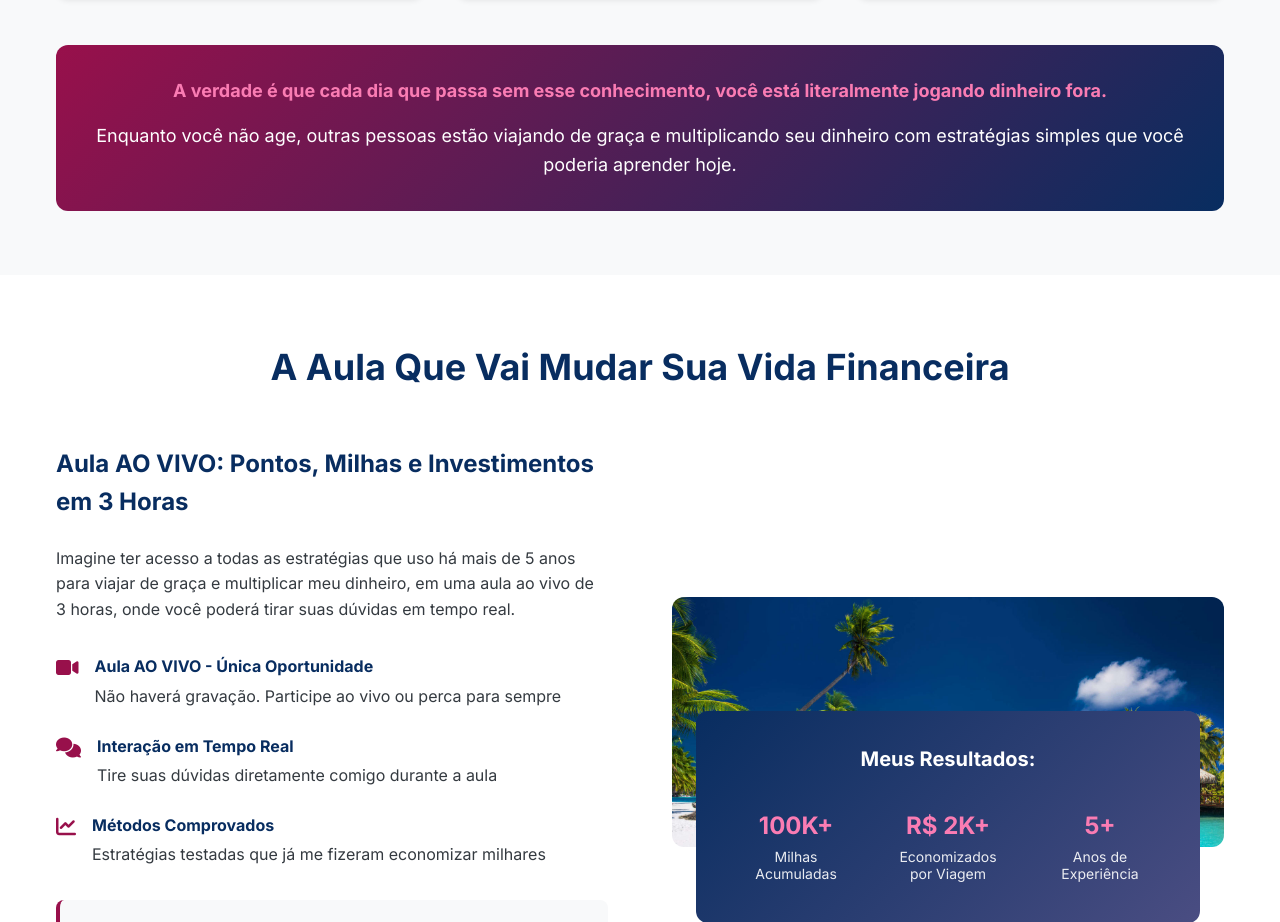
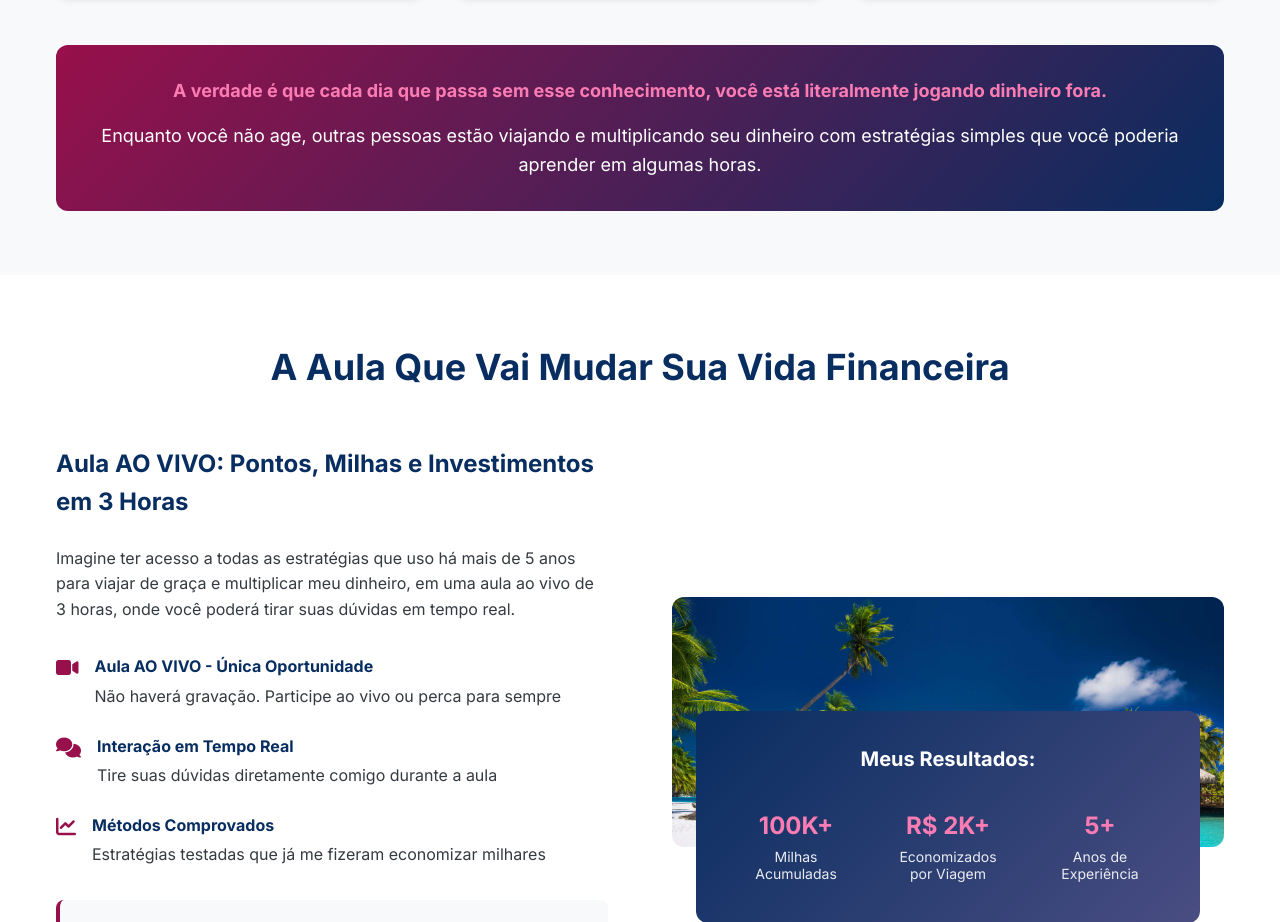
Before and after one commit to Luiza-Bandeira/workshop-milhas-updated, a plain HTML site: page index.html in a window 1280 px wide. Shown: the part 1449-2371 px from the top of the page. Drawn offline with Linux system fonts and the light colour scheme.

Commit message:
Atualizando site com nova versão 7

```diff
--- a/index.html
+++ b/index.html
@@ -137,7 +137,7 @@
                 </div>
                 <div class="problema-agitacao">
                     <p><strong>A verdade é que cada dia que passa sem esse conhecimento, você está literalmente jogando dinheiro fora.</strong></p>
-                    <p>Enquanto você não age, outras pessoas estão viajando de graça e multiplicando seu dinheiro com estratégias simples que você poderia aprender hoje.</p>
+                    <p>Enquanto você não age, outras pessoas estão viajando e multiplicando seu dinheiro com estratégias simples que você poderia aprender em algumas horas.</p>
                 </div>
             </div>
         </div>
```
